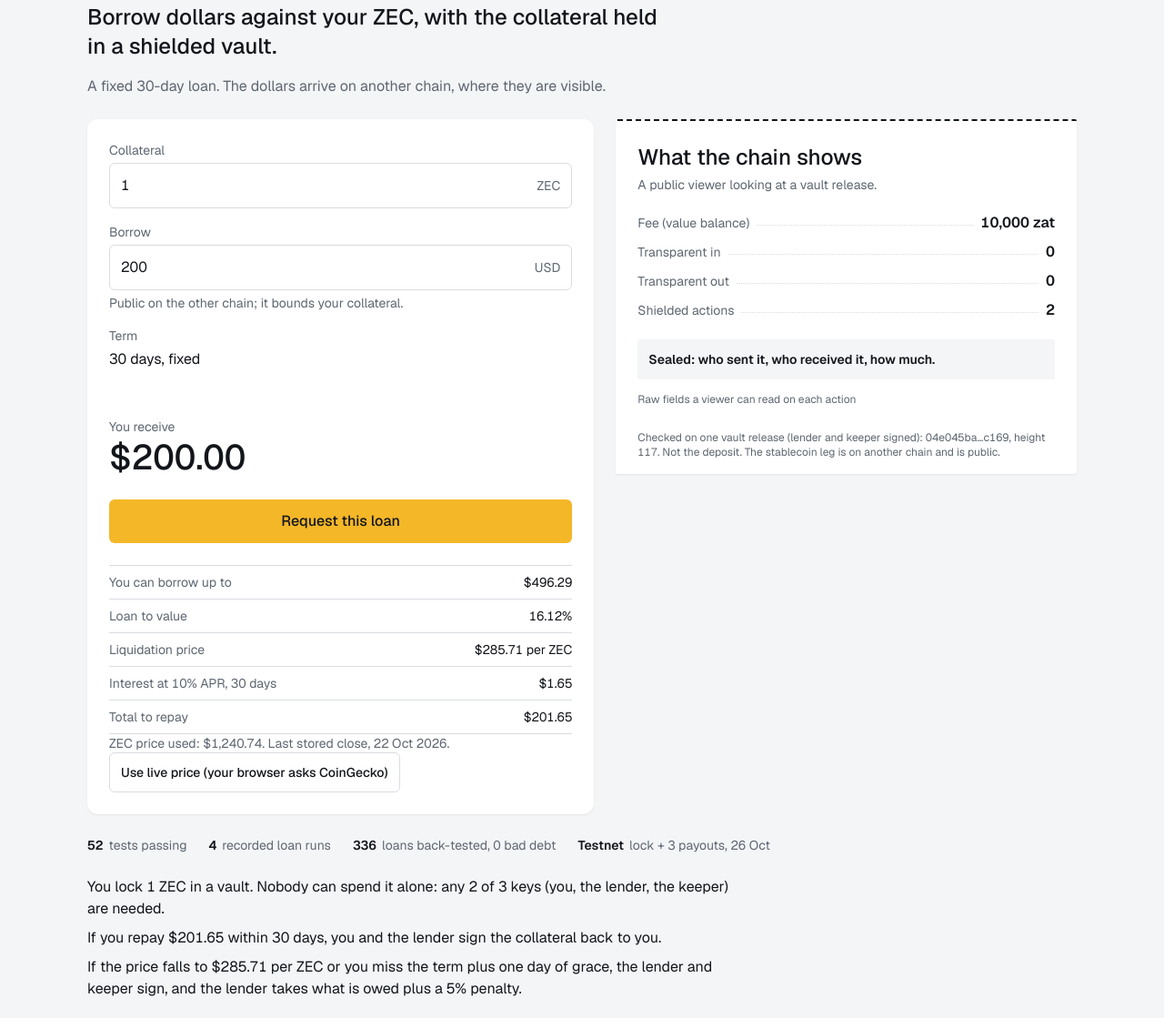
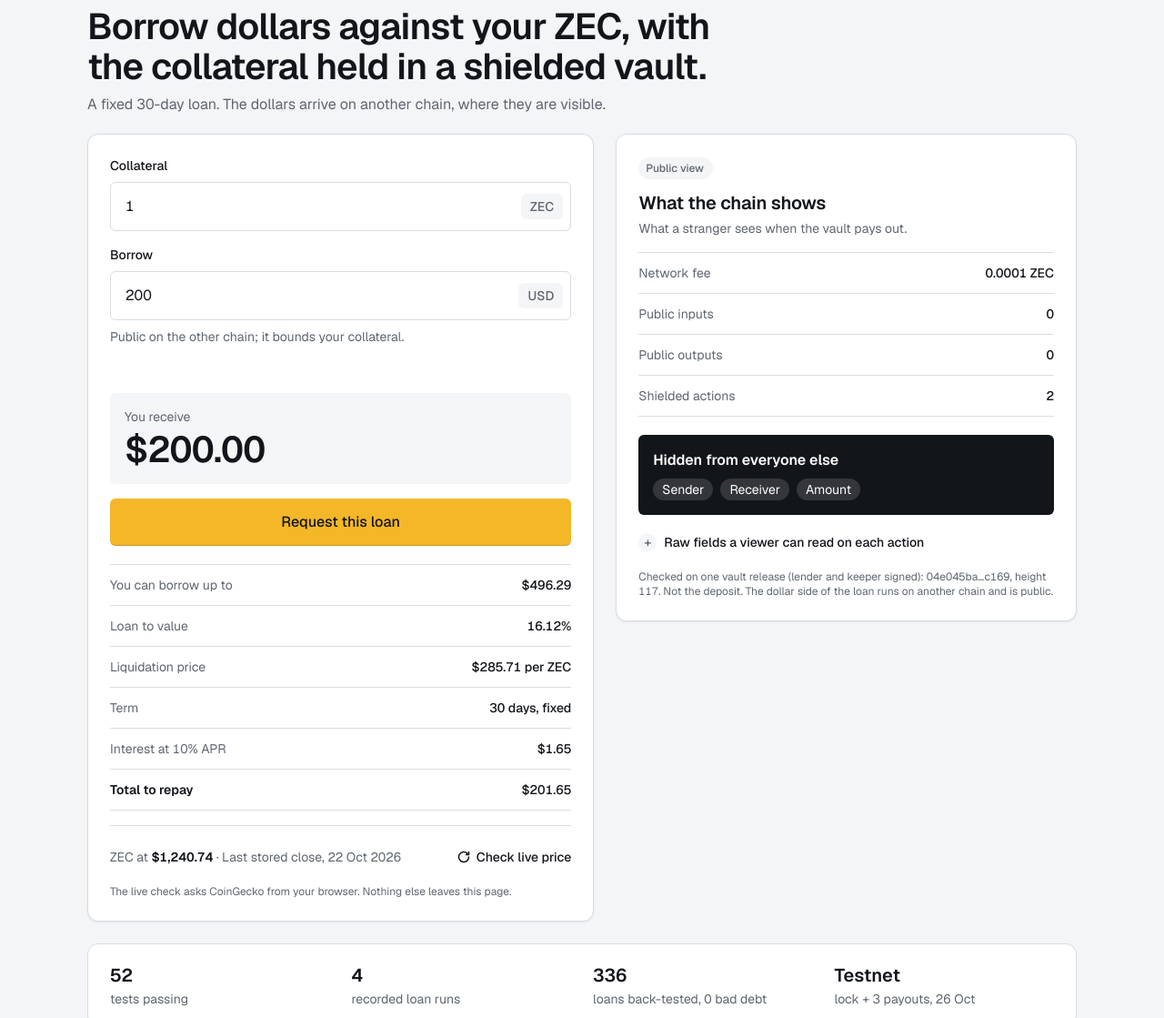
Before and after one commit to Yonkoo11/trove, a website with bundled scripts: page site/index.html in a window 1280 px wide. Shown: the part 117-1236 px from the top of the page at 91% size. Built offline with nearby package versions, Linux system fonts and the light colour scheme.

Commit message:
Site redesign: type hierarchy, polished price bar, inputs, panels, loans table

```diff
--- a/site/app.css
+++ b/site/app.css
@@ -37,9 +37,10 @@
 code, pre { font-family: inherit; }
 p { margin: 0; }
 h1, h2, h3 { margin: 0; font-weight: 500; }
-h1 { font-size: 24px; line-height: 32px; }
-h2 { font-size: 24px; line-height: 32px; }
-h3 { font-size: 16px; line-height: 24px; }
+h1 { font-size: clamp(28px, 4.2vw, 40px); line-height: 1.1; font-weight: 600; letter-spacing: -0.02em; text-wrap: balance; }
+h2 { font-size: 24px; line-height: 32px; letter-spacing: -0.01em; }
+h3 { font-size: 20px; line-height: 28px; letter-spacing: -0.005em; }
+body { -webkit-font-smoothing: antialiased; }
 
 .wrap { max-width: 1120px; margin: 0 auto; padding: 0 16px; }
 .small { font-size: 14px; line-height: 20px; color: var(--muted); }
@@ -50,9 +51,10 @@
   color: var(--paper);
   font-size: 14px;
   line-height: 20px;
-  padding: 8px 16px;
+  padding: 6px 16px;
   text-align: center;
 }
+.banner::before { content: ""; display: inline-block; width: 6px; height: 6px; border-radius: 50%; background: var(--accent); margin-right: 8px; vertical-align: 2px; }
 
 .nav {
   display: flex;
@@ -63,7 +65,7 @@
   margin: 0 auto;
   padding: 16px;
 }
-.brand { display: inline-flex; align-items: center; gap: 8px; min-height: 44px; min-width: 44px; white-space: nowrap; font-weight: 500; font-size: 16px; text-decoration: none; }
+.brand { display: inline-flex; align-items: center; gap: 8px; min-height: 44px; min-width: 44px; white-space: nowrap; font-weight: 600; font-size: 16px; letter-spacing: -0.01em; text-decoration: none; }
 .nav nav { display: flex; gap: 4px; }
 .nav nav a {
   display: inline-flex;
@@ -83,8 +85,8 @@
 @media (max-width: 480px) { .nav { gap: 8px; } .nav nav { gap: 0; } .nav nav a { padding: 8px; } }
 main { outline: none; }
 .screen { max-width: 1120px; margin: 0 auto; padding: 8px 16px 48px; }
-.screen > h1 { margin-bottom: 16px; max-width: 640px; }
-.lead { color: var(--muted); max-width: 640px; margin-bottom: 24px; }
+.screen > h1 { margin: 8px 0 8px; max-width: 760px; }
+.lead { color: var(--muted); font-size: 16px; max-width: 640px; margin-bottom: 20px; }
 
 .grid { display: grid; grid-template-columns: minmax(0, 1fr); gap: 16px; align-items: start; }
 @media (min-width: 900px) { .grid { grid-template-columns: minmax(0, 1.1fr) minmax(0, 1fr); gap: 24px; } }
@@ -92,24 +94,25 @@
 .panel {
   background: var(--paper);
   border-radius: var(--r-panel);
-  box-shadow: var(--shadow), inset 0 1px 0 var(--paper);
+  border: 1px solid var(--rule);
+  box-shadow: var(--shadow);
   padding: 24px;
 }
 .ticket { animation: rise var(--enter) var(--curve) backwards; }
 @keyframes rise { from { opacity: 0; transform: translateY(4px); } to { opacity: 1; transform: none; } }
 
 .field { display: block; margin-bottom: 16px; }
-.field > span { display: block; font-size: 14px; line-height: 20px; color: var(--muted); margin-bottom: 4px; }
+.field > span { display: block; font-size: 14px; line-height: 20px; font-weight: 500; color: var(--ink); margin-bottom: 8px; }
 .input {
   display: flex;
   align-items: center;
   border: 1px solid var(--rule);
   border-radius: var(--r-control);
   background: var(--paper);
-  transition: border-color var(--dur) var(--curve);
+  transition: border-color var(--dur) var(--curve), box-shadow var(--dur) var(--curve);
 }
 @media (hover: hover) { .input:hover { border-color: var(--muted); } }
-.input:focus-within { border-color: var(--ink); }
+.input:focus-within { border-color: var(--ink); box-shadow: 0 0 0 3px rgba(244, 183, 40, 0.45); }
 .input input {
   flex: 1;
   min-width: 0;
@@ -118,14 +121,15 @@
   color: var(--ink);
   font: 400 16px/24px var(--font);
   font-variant-numeric: tabular-nums;
-  padding: 12px;
+  padding: 12px 12px 12px 16px;
+  min-height: 52px;
   outline: none;
 }
-.input .unit { padding-right: 12px; font-size: 14px; color: var(--muted); }
-.field .hint { font-size: 14px; line-height: 20px; color: var(--muted); margin-top: 4px; }
+.input .unit { margin-right: 8px; padding: 4px 10px; border-radius: var(--r-control); background: var(--ground); font-size: 14px; line-height: 20px; font-weight: 500; color: var(--muted); }
+.field .hint { font-size: 14px; line-height: 20px; color: var(--muted); margin-top: 8px; }
 
-.result { margin: 8px 0 24px; }
-.result .big { display: block; font-size: clamp(24px, 3vw, 40px); line-height: 1.2; font-weight: 500; }
+.result { margin: 4px 0 16px; padding: 16px; background: var(--ground); border-radius: var(--r-control); }
+.result .big { display: block; font-size: 40px; line-height: 1.1; font-weight: 600; letter-spacing: -0.02em; margin-top: 4px; }
 .result .label { display: block; }
 
 .btn {
@@ -136,44 +140,60 @@
   background: var(--accent);
   color: var(--ink);
   font: 500 16px/24px var(--font);
-  padding: 12px 16px;
+  padding: 14px 16px;
+  min-height: 52px;
   cursor: pointer;
   text-align: center;
   text-decoration: none;
-  transition: filter var(--dur) var(--curve);
+  box-shadow: inset 0 -1px 0 rgba(18, 21, 26, 0.18);
+  transition: filter var(--dur) var(--curve), transform 100ms var(--curve);
 }
-@media (hover: hover) { .btn:hover { filter: brightness(0.95); } }
-.btn[disabled] { background: var(--rule); color: var(--muted); cursor: not-allowed; filter: none; }
-.btn.quiet { background: var(--paper); border: 1px solid var(--rule); width: auto; min-height: 44px; padding: 8px 12px; font-size: 14px; line-height: 20px; }
+.btn:active { transform: translateY(1px); }
+@media (hover: hover) { .btn:hover { filter: brightness(0.94); } }
+.btn[disabled] { background: var(--ground); color: var(--muted); cursor: not-allowed; filter: none; box-shadow: none; transform: none; }
+.btn.quiet { background: var(--paper); border: 1px solid var(--rule); box-shadow: none; width: auto; min-height: 44px; padding: 8px 16px; font-size: 14px; line-height: 20px; }
+@media (hover: hover) { .btn.quiet:hover { filter: none; background: var(--ground); border-color: var(--muted); } }
+.link-btn { display: inline-flex; align-items: center; gap: 6px; min-height: 44px; padding: 0 4px; margin: 0 -4px; border: 0; background: none; font: 500 14px/20px var(--font); color: var(--ink); cursor: pointer; border-radius: var(--r-control); }
+.link-btn svg { flex: none; }
+.link-btn[disabled] { color: var(--muted); cursor: progress; }
+@media (hover: hover) { .link-btn:not([disabled]):hover { text-decoration: underline; text-underline-offset: 4px; } }
+.pricebar { display: flex; flex-wrap: wrap; align-items: center; justify-content: space-between; gap: 4px 16px; margin-top: 16px; padding-top: 12px; border-top: 1px solid var(--rule); }
+.pricebar .small { margin: 0; }
+.pricebar b { font-weight: 600; color: var(--ink); }
 :focus-visible { outline: 2px solid var(--ink); outline-offset: 2px; }
 
-.lines { margin: 24px 0 0; padding: 0; list-style: none; border-top: 1px solid var(--rule); }
-.lines li { display: flex; justify-content: space-between; gap: 16px; padding: 8px 0; font-size: 14px; line-height: 20px; border-bottom: 1px solid var(--rule); }
+.lines { margin: 20px 0 0; padding: 0; list-style: none; border-top: 1px solid var(--rule); }
+.lines li { display: flex; justify-content: space-between; gap: 16px; padding: 12px 0; font-size: 14px; line-height: 20px; border-bottom: 1px solid var(--rule); }
 .lines li span:first-child { color: var(--muted); }
+.lines li span:last-child { font-weight: 500; text-align: right; }
+.lines li.total { font-weight: 600; }
+.lines li.total span:first-child { color: var(--ink); }
 
 .error { color: var(--red); font-size: 14px; line-height: 20px; margin: 0 0 16px; min-height: 20px; }
-.say { margin-top: 24px; display: grid; gap: 8px; max-width: 720px; }
+.say { margin-top: 32px; display: grid; gap: 8px; max-width: 720px; }
 
 .stub {
   background: var(--paper);
-  border-radius: var(--r-stub);
+  border-radius: var(--r-panel);
+  border: 1px solid var(--rule);
   box-shadow: var(--shadow);
-  padding: 24px 24px 16px;
-  border-top: 2px dashed var(--ink);
-  font-size: 12px;
-  line-height: 16px;
+  padding: 24px;
 }
-.stub h2 { font-size: 24px; margin-bottom: 4px; }
+.stub .kicker { display: inline-flex; align-items: center; gap: 6px; padding: 4px 10px 4px 8px; border-radius: 999px; background: var(--ground); font-size: 12px; line-height: 16px; font-weight: 500; color: var(--muted); margin-bottom: 12px; }
+.stub h2 { font-size: 20px; line-height: 28px; font-weight: 600; margin-bottom: 4px; }
 .stub .sub { color: var(--muted); font-size: 14px; line-height: 20px; margin-bottom: 16px; }
-.stub dl { margin: 0; }
-.stub .row { display: flex; align-items: baseline; gap: 8px; padding: 6px 0; font-size: 14px; line-height: 20px; }
+.stub dl { margin: 0; border-top: 1px solid var(--rule); }
+.stub .row { display: flex; justify-content: space-between; align-items: baseline; gap: 16px; padding: 12px 0; font-size: 14px; line-height: 20px; border-bottom: 1px solid var(--rule); }
 .stub dt { color: var(--muted); }
-.stub .lead-dots { flex: 1; border-bottom: 1px dotted var(--rule); transform: translateY(-2px); }
-.stub dd { margin: 0; font-weight: 600; font-size: 16px; }
-.stub .sealed { margin: 16px 0 0; padding: 12px; background: var(--ground); border-radius: var(--r-stub); font-size: 14px; line-height: 20px; font-weight: 600; }
-.stub .fields { margin: 12px 0 0; padding: 0; list-style: none; display: flex; flex-wrap: wrap; gap: 4px; }
+.stub dd { margin: 0; font-weight: 500; text-align: right; }
+.stub .sealed { margin: 20px 0 0; padding: 16px; background: var(--ink); color: var(--paper); border-radius: var(--r-control); font-size: 14px; line-height: 20px; }
+.stub .sealed b { display: block; font-size: 16px; line-height: 24px; font-weight: 600; margin-bottom: 8px; }
+.stub .hidden-list { margin: 0; padding: 0; list-style: none; display: flex; flex-wrap: wrap; gap: 8px; }
+.stub .hidden-list li { display: inline-flex; align-items: center; gap: 6px; padding: 2px 10px; border-radius: 999px; background: rgba(255, 255, 255, 0.14); }
+.stub details { margin-top: 8px; font-size: 14px; line-height: 20px; }
+.stub .fields { margin: 4px 0 8px; padding: 0; list-style: none; display: flex; flex-wrap: wrap; gap: 4px; font-size: 12px; line-height: 16px; }
 .stub .fields li { border: 1px solid var(--rule); border-radius: var(--r-stub); padding: 2px 6px; }
-.stub .note { margin-top: 12px; color: var(--muted); }
+.stub .note { margin-top: 8px; color: var(--muted); font-size: 12px; line-height: 16px; }
 
 .terms { margin-top: 16px; }
 .terms pre {
@@ -189,14 +209,16 @@
 .terms[hidden] { display: none; }
 
 table { width: 100%; border-collapse: collapse; font-size: 14px; line-height: 20px; }
-th { text-align: left; font-weight: 400; color: var(--muted); padding: 8px 12px; border-bottom: 1px solid var(--rule); }
-td { padding: 12px; border-bottom: 1px solid var(--rule); vertical-align: top; }
+th { text-align: left; font-weight: 500; font-size: 12px; line-height: 16px; letter-spacing: 0.04em; text-transform: uppercase; color: var(--muted); padding: 8px 12px; border-bottom: 1px solid var(--rule); }
+td { padding: 4px 12px; border-bottom: 1px solid var(--rule); vertical-align: middle; }
 tr:last-child td { border-bottom: 0; }
-td a { display: inline-flex; align-items: center; min-height: 44px; }
+td a { display: inline-flex; align-items: center; min-height: 44px; font-weight: 500; text-decoration: none; }
+@media (hover: hover) { td a:hover { text-decoration: underline; text-underline-offset: 4px; } }
+td a::after { content: "\2192"; margin-left: 6px; color: var(--muted); }
 td .stubline { display: block; font-size: 12px; line-height: 16px; color: var(--muted); margin-top: 4px; }
-.tag { display: inline-block; padding: 2px 8px; border-radius: var(--r-control); border: 1px solid var(--rule); font-size: 12px; line-height: 16px; }
-.tag.good { color: var(--green); border-color: var(--green); }
-.tag.bad { color: var(--red); border-color: var(--red); }
+.tag { display: inline-block; padding: 2px 10px; border-radius: 999px; background: var(--ground); font-size: 12px; line-height: 16px; font-weight: 500; }
+.tag.good { color: var(--green); background: #E7F5EE; }
+.tag.bad { color: var(--red); background: #FCEBE9; }
 @media (max-width: 700px) {
   thead { display: none; }
   table, tbody, tr, td { display: block; }
@@ -215,8 +237,8 @@
 .stack { display: grid; gap: 16px; }
 .back { display: inline-block; margin-bottom: 16px; font-size: 14px; line-height: 20px; }
 
-.foot { border-top: 1px solid var(--rule); padding: 24px 0 48px; }
-.cmds { margin: 8px 0; padding: 12px; background: var(--paper); border-radius: var(--r-control); font-size: 14px; line-height: 20px; overflow-x: auto; }
+.foot { border-top: 1px solid var(--rule); padding: 24px 0 48px; margin-top: 24px; }
+.cmds { margin: 8px 0; padding: 12px 16px; background: var(--paper); border: 1px solid var(--rule); border-radius: var(--r-control); font: 400 13px/20px ui-monospace, "SF Mono", Menlo, monospace; overflow-x: auto; }
 
 @media (prefers-reduced-motion: reduce) {
   *, *::before, *::after { animation: none !important; transition-duration: 1ms !important; scroll-behavior: auto !important; }
@@ -226,13 +248,20 @@
 .brand .mark { display: block; flex: none; }
 
 .stats { display: grid; grid-template-columns: repeat(3, minmax(0, 1fr)); gap: 16px; margin: 8px 0 12px; }
-.stat strong { display: block; font-size: 32px; line-height: 40px; font-weight: 600; }
+.stat strong { display: block; font-size: 40px; line-height: 44px; font-weight: 600; letter-spacing: -0.02em; }
 .stat span { color: var(--muted); font-size: 14px; }
 @media (min-width: 900px) { .cols:has(> .panel + .panel + .panel) { grid-template-columns: repeat(3, minmax(0, 1fr)); } }
 .stats + .small { margin-bottom: 0; }
 .screen > .panel + .cols { margin-top: 16px; }
 
-.proof { display: flex; flex-wrap: wrap; gap: 8px 24px; margin: 24px 0 0; padding: 0; list-style: none; font-size: 14px; line-height: 20px; }
-.proof li { display: flex; gap: 6px; align-items: baseline; }
-.proof strong { font-weight: 600; }
+.proof { display: grid; grid-template-columns: repeat(auto-fit, minmax(160px, 1fr)); gap: 16px 24px; margin: 24px 0 0; padding: 20px 24px; list-style: none; font-size: 14px; line-height: 20px; background: var(--paper); border: 1px solid var(--rule); border-radius: var(--r-panel); }
+.proof li { display: grid; gap: 2px; }
+.proof strong { font-weight: 600; font-size: 20px; line-height: 28px; }
 .proof span { color: var(--muted); }
+.hint:empty { display: none; }
+.stub summary { cursor: pointer; min-height: 44px; display: flex; align-items: center; gap: 8px; color: var(--ink); font-weight: 500; list-style: none; }
+.stub summary::-webkit-details-marker { display: none; }
+.stub summary::before { content: "+"; display: inline-grid; place-items: center; width: 20px; height: 20px; border-radius: 50%; background: var(--ground); font-size: 14px; line-height: 1; color: var(--muted); }
+.stub details[open] summary::before { content: "\2212"; }
+.stub summary:focus-visible { outline: 2px solid var(--ink); outline-offset: 2px; border-radius: var(--r-control); }
+.ticket > .hint { font-size: 12px; line-height: 16px; color: var(--muted); margin-top: 8px; }
--- a/site/app.js
+++ b/site/app.js
@@ -48,14 +48,22 @@
 async function loadPrice() {
   try {
     const r = await fetch('https://api.coingecko.com/api/v3/simple/price?ids=zcash&vs_currencies=usd&precision=6', { signal: AbortSignal.timeout(4000) });
-    if (!r.ok) return;
+    if (!r.ok) return false;
     const usdPrice = (await r.json())?.zcash?.usd;
     const m = parseUnits(String(usdPrice), 6);
-    if (m === null || m * 10n < STORED.micro || m > STORED.micro * 10n) return;
-    price = { micro: m, label: 'Live read from CoinGecko', live: true };
+    if (m === null || m * 10n < STORED.micro || m > STORED.micro * 10n) return false;
+    price = { micro: m, label: 'live from CoinGecko', live: true };
     priceListeners.forEach((f) => f());
-  } catch { /* stay on the stored close */ }
+    return true;
+  } catch { return false; /* stay on the stored close */ }
 }
+const refreshIcon = () => {
+  const s = document.createElementNS('http://www.w3.org/2000/svg', 'svg');
+  s.setAttribute('width', '16'); s.setAttribute('height', '16'); s.setAttribute('viewBox', '0 0 16 16'); s.setAttribute('aria-hidden', 'true');
+  const p = document.createElementNS('http://www.w3.org/2000/svg', 'path');
+  p.setAttribute('d', 'M13.5 8a5.5 5.5 0 1 1-1.6-3.9M13.5 2.5v3h-3'); p.setAttribute('fill', 'none'); p.setAttribute('stroke', 'currentColor'); p.setAttribute('stroke-width', '1.5'); p.setAttribute('stroke-linecap', 'round'); p.setAttribute('stroke-linejoin', 'round');
+  s.append(p); return s;
+};
 
 // ---- gate 1 fields
 let gate1 = { status: 'loading' };
@@ -68,23 +76,23 @@
 function stubPanel() {
   const box = h('aside', { class: 'stub', 'aria-label': 'What the chain shows' });
   const draw = () => {
-    box.replaceChildren(h('h2', {}, 'What the chain shows'),
-      h('p', { class: 'sub' }, 'A public viewer looking at a vault release.'));
+    box.replaceChildren(h('span', { class: 'kicker' }, 'Public view'), h('h2', {}, 'What the chain shows'),
+      h('p', { class: 'sub' }, 'What a stranger sees when the vault pays out.'));
     if (gate1.status === 'loading') { box.append(h('p', {}, 'Loading the recorded fields…')); return; }
     if (gate1.status === 'error') { box.append(h('p', { class: 'error' }, 'Could not load gate1-viewer-fields.json.')); return; }
     const d = gate1.data;
     const rows = [
-      ['Fee (value balance)', `${fmt(d.valueBalanceZat)} zat`],
-      ['Transparent in', String(d.transparent_in_out?.[0] ?? 0)],
-      ['Transparent out', String(d.transparent_in_out?.[1] ?? 0)],
+      ['Network fee', `${(Number(d.valueBalanceZat) / 1e8).toFixed(4)} ZEC`],
+      ['Public inputs', String(d.transparent_in_out?.[0] ?? 0)],
+      ['Public outputs', String(d.transparent_in_out?.[1] ?? 0)],
       ['Shielded actions', String(d.ironwood_actions)],
     ];
     const dl = h('dl');
-    for (const [k, v] of rows) dl.append(h('div', { class: 'row' }, h('dt', {}, k), h('span', { class: 'lead-dots' }), h('dd', {}, v)));
-    box.append(dl, h('p', { class: 'sealed' }, 'Sealed: who sent it, who received it, how much.'),
+    for (const [k, v] of rows) dl.append(h('div', { class: 'row' }, h('dt', {}, k), h('dd', {}, v)));
+    box.append(dl, h('div', { class: 'sealed' }, h('b', {}, 'Hidden from everyone else'), h('ul', { class: 'hidden-list' }, ['Sender', 'Receiver', 'Amount'].map((x) => h('li', {}, x)))),
       h('details', {}, h('summary', {}, 'Raw fields a viewer can read on each action'),
         h('ul', { class: 'fields' }, (d.public_fields_per_action ?? []).map((f) => h('li', {}, f)))),
-      h('p', { class: 'note' }, `Checked on one vault release (lender and keeper signed): ${String(d.txid).slice(0, 8)}…${String(d.txid).slice(-4)}, height ${d.height}. Not the deposit. The stablecoin leg is on another chain and is public.`));
+      h('p', { class: 'note' }, `Checked on one vault release (lender and keeper signed): ${String(d.txid).slice(0, 8)}…${String(d.txid).slice(-4)}, height ${d.height}. Not the deposit. The dollar side of the loan runs on another chain and is public.`));
   };
   gateListeners.add(draw); draw();
   return box;
@@ -118,7 +126,13 @@
   const big = h('span', { class: 'big' });
   const maxHint = h('p', { class: 'hint', id: 'zec-hint' });
   const priceNote = h('p', { class: 'small' });
-  const live = h('button', { class: 'btn quiet', type: 'button', onclick: () => { live.disabled = true; loadPrice(); } }, 'Use live price (your browser asks CoinGecko)');
+  const liveLabel = h('span', {}, 'Check live price');
+  const live = h('button', { class: 'link-btn', type: 'button', onclick: async () => {
+    live.disabled = true; liveLabel.textContent = 'Checking…';
+    const ok = await loadPrice();
+    live.disabled = false; liveLabel.textContent = 'Check live price';
+    if (!ok) priceNote.textContent = `ZEC at ${usd(price.micro)}. Live price unavailable, using ${price.label}.`;
+  } }, refreshIcon(), liveLabel);
   const lines = h('ul', { class: 'lines' });
   const say = h('div', { class: 'say' });
   const terms = h('div', { class: 'terms', hidden: '' });
@@ -128,7 +142,7 @@
   const line = (k, v) => h('li', {}, h('span', {}, k), h('span', {}, v));
   const update = () => {
     q = quote(zec.value, bor.value);
-    priceNote.textContent = `ZEC price used: ${usd(price.micro)}. ${price.label}.`;
+    priceNote.replaceChildren(document.createTextNode('ZEC at '), h('b', {}, usd(price.micro)), document.createTextNode(` · ${price.label}`));
     terms.hidden = true;
     if (q.error !== undefined) {
       err.textContent = q.error; btn.disabled = true;
@@ -143,8 +157,9 @@
       line('You can borrow up to', usd(q.maxMicro)),
       line('Loan to value', `${(Number(q.ltv) / 100).toFixed(2)}%`),
       line('Liquidation price', `${usd(q.liq)} per ZEC`),
-      line(`Interest at ${apr}% APR, 30 days`, usd(q.interest)),
-      line('Total to repay', usd(q.total)));
+      line('Term', '30 days, fixed'),
+      line(`Interest at ${apr}% APR`, usd(q.interest)),
+      Object.assign(line('Total to repay', usd(q.total)), { className: 'total' }));
     say.replaceChildren(
       h('p', {}, `You lock ${zec.value.trim()} ZEC in a vault. Nobody can spend it alone: any 2 of 3 keys (you, the lender, the keeper) are needed.`),
       h('p', {}, `If you repay ${usd(q.total)} within 30 days, you and the lender sign the collateral back to you.`),
@@ -173,10 +188,10 @@
   const ticket = h('form', { class: 'panel ticket', onsubmit: (e) => e.preventDefault() },
     h('label', { class: 'field', for: 'zec' }, h('span', {}, 'Collateral'), h('div', { class: 'input' }, zec, h('span', { class: 'unit' }, 'ZEC')), maxHint),
     h('label', { class: 'field', for: 'bor' }, h('span', {}, 'Borrow'), h('div', { class: 'input' }, bor, h('span', { class: 'unit' }, 'USD')), h('p', { class: 'hint', id: 'bor-hint' }, 'Public on the other chain; it bounds your collateral.')),
-    h('div', { class: 'field' }, h('span', {}, 'Term'), h('p', {}, '30 days, fixed')),
     err,
     h('div', { class: 'result' }, h('span', { class: 'label' }, 'You receive'), big),
-    btn, terms, lines, priceNote, live);
+    btn, terms, lines, h('div', { class: 'pricebar' }, priceNote, live),
+    h('p', { class: 'hint' }, 'The live check asks CoinGecko from your browser. Nothing else leaves this page.'));
   update();
 
   return h('section', { class: 'screen' },
```
